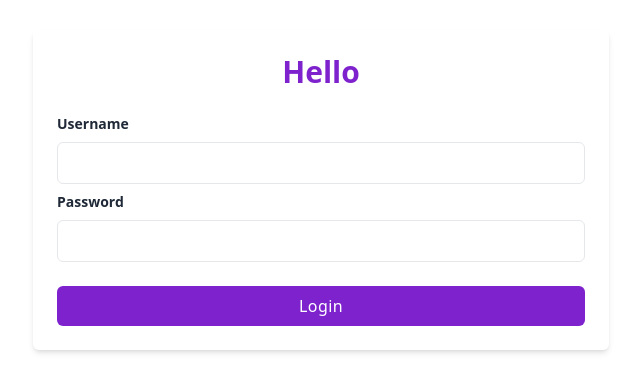
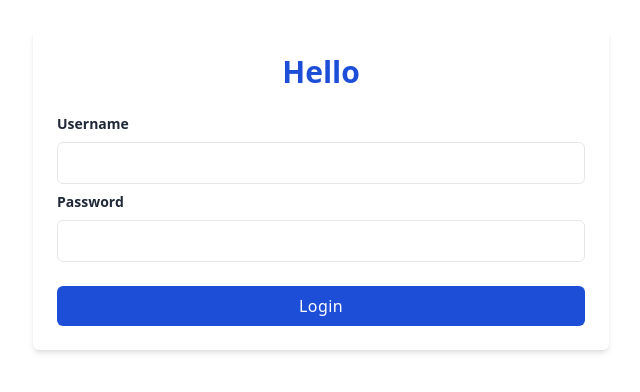
Before and after one commit to Dimwahyu15/Take-selfie-with-react-js, a React (Create React App) app in the folder fip-test/: page / in a window 1280 px wide. Shown: the part 210-602 px from the top of the page, without its empty margins (319-959 px from the left). Built offline with nearby package versions, Linux system fonts and the light colour scheme.

Commit message:
add some text

```diff
--- a/fip-test/src/pages/Login.jsx
+++ b/fip-test/src/pages/Login.jsx
@@ -28,7 +28,7 @@ function  handleSubmit (e) {
 return (
 <div className="relative flex flex-col justify-center min-h-screen overflow-hidden">
 <div className="w-full p-6 m-auto bg-white rounded-md shadow-md lg:max-w-xl">
-    <h1 className="text-3xl font-semibold text-center text-purple-700 ">
+    <h1 className="text-3xl font-semibold text-center text-blue-700 ">
         Hello
     </h1>
     <form className="mt-6" onSubmit={handleSubmit}>
@@ -71,7 +71,7 @@ return (
         <div className="mt-6">
             <button
             type='submit'
-            className="w-full px-4 py-2 tracking-wide text-white transition-colors duration-200 transform bg-purple-700 rounded-md hover:bg-purple-600 focus:outline-none focus:bg-purple-600">
+            className="w-full px-4 py-2 tracking-wide text-white transition-colors duration-200 transform bg-blue-700 rounded-md hover:bg-blue-600 focus:outline-none focus:bg-blue-600">
                 Login
             </button>
         </div>
--- a/fip-test/src/pages/profile.jsx
+++ b/fip-test/src/pages/profile.jsx
@@ -21,10 +21,8 @@ const handleMoveC = () => {
   return (
     <div className="container">
       <div className="relative flex flex-col justify-center  overflow-hidden ">
-        <div className="w-full p-6 m-auto bg-blue-700 shadow-md lg:max-w-xl flex justify-between">
-        <FontAwesomeIcon className='' icon={faCircleArrowLeft} />
+        <div className="w-full p-6 m-auto bg-blue-700 shadow-md lg:max-w-xl flex justify-center">
         <h1 className='text-lg font-medium text-white'>Profile</h1>
-        <i class="fa-regular fa-user"></i>
         </div>
       </div>
 
@@ -52,7 +50,7 @@ const handleMoveC = () => {
         <div className="relative flex flex-col justify-center min-h-4/6 overflow-hidden my-5">
           <h1 className=' w-full p-6 m-auto rounded-md  lg:max-w-xl'>Logic Test</h1>
         <div className="w-full p-6 m-auto bg-blue-700 rounded-md shadow-md lg:max-w-xl flex justify-center text-white ">
-        <a target="_blank" className='font-medium' href="https://github.com/Dimwahyu15/training-js">Soal 1</a>
+        <a target="_blank" className='font-medium' href="https://github.com/Dimwahyu15/training-js">Javascript</a>
         </div>
         </div>
 
```
